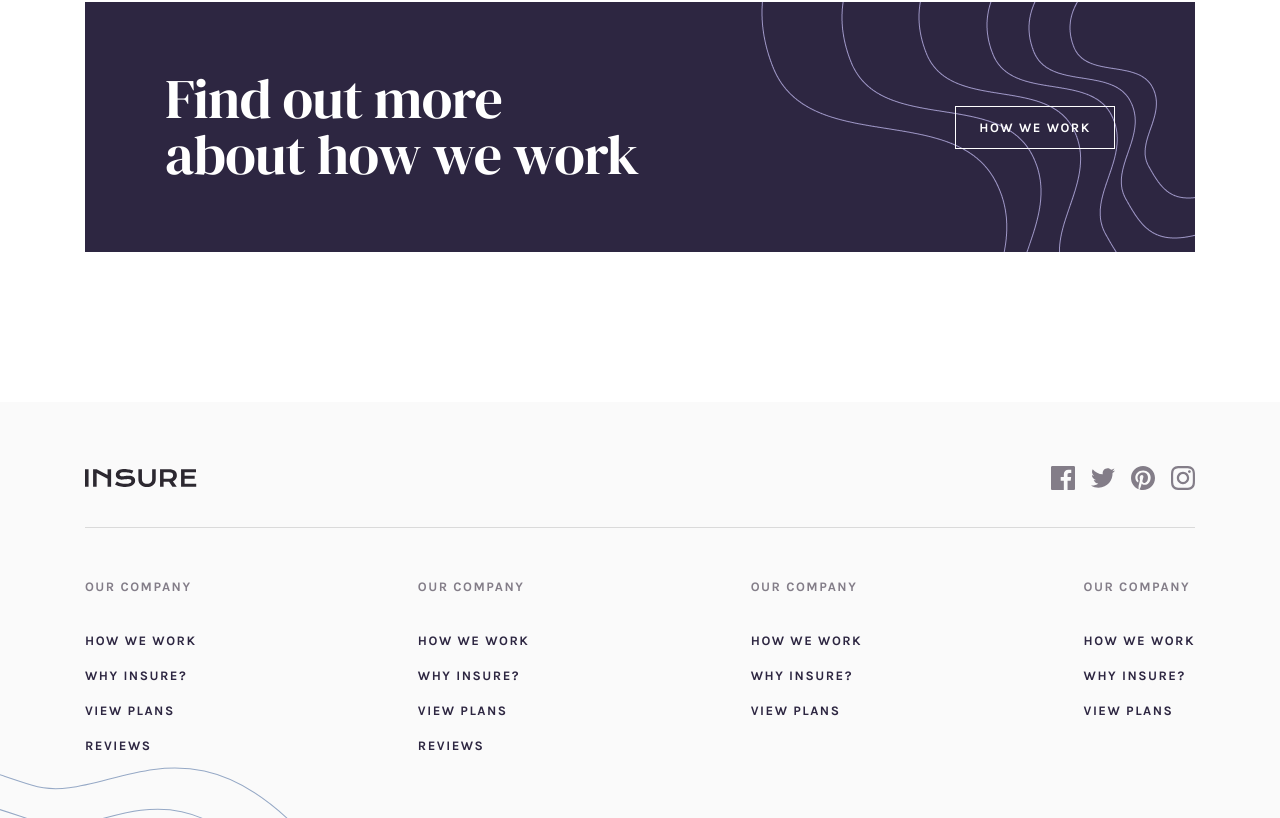
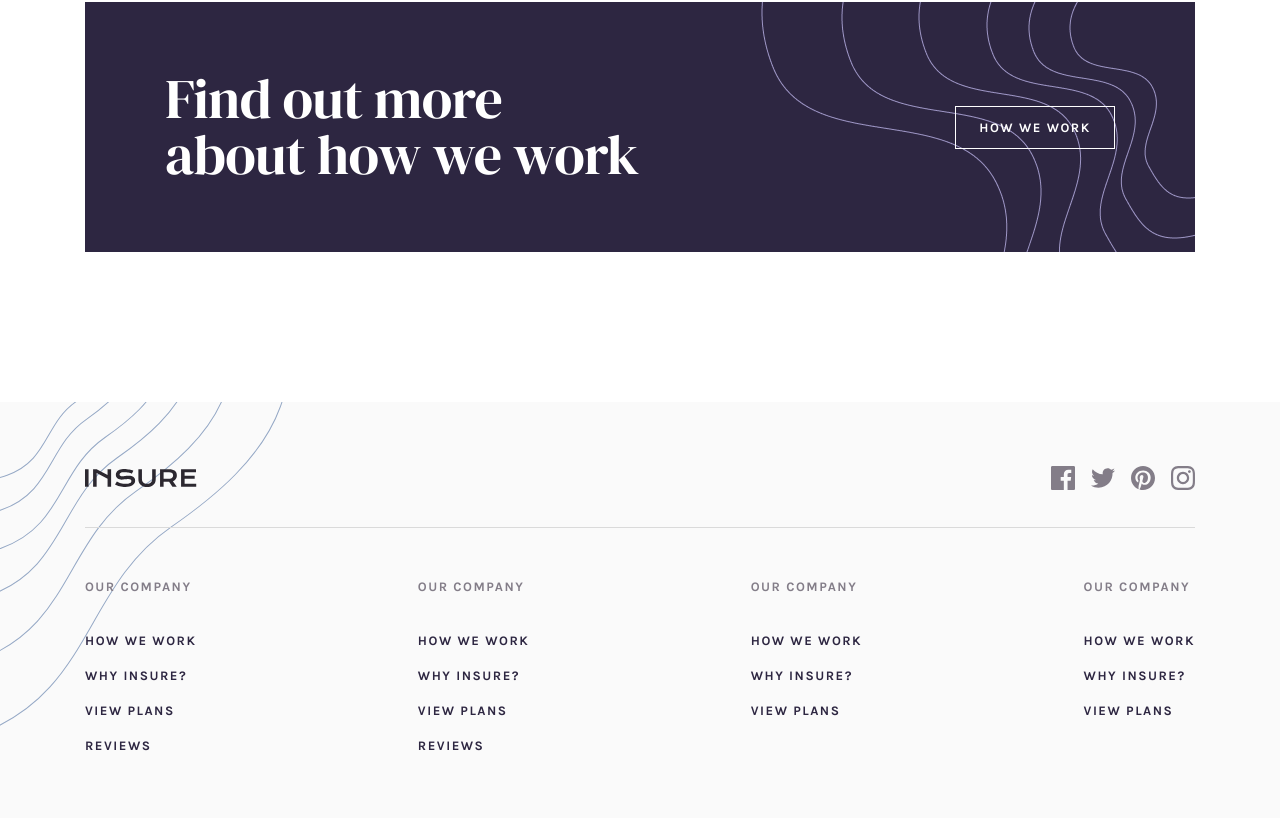
Before and after one commit to Murod1303/insure-murod, a plain HTML site: page index.html in a window 1280 px wide. Shown: the part 1668-2486 px from the top of the page. Drawn offline with Linux system fonts and the light colour scheme.

Commit message:
add line

```diff
--- a/css/main.css
+++ b/css/main.css
@@ -295,7 +295,7 @@ body {
     padding-bottom: 64px;
     background-color: #fafafa;
     background-image: url(../images/bg.svg);
-    background-position: calc(50% - 600px) 350px;
+    background-position: calc(50% - 700px) -300px;
     background-repeat: no-repeat;
 }
 .top-footer-wrapper {
```
